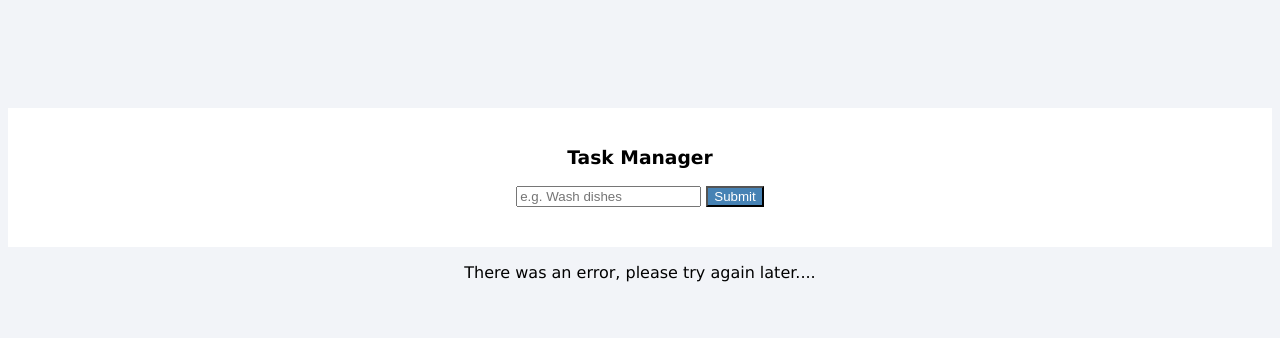
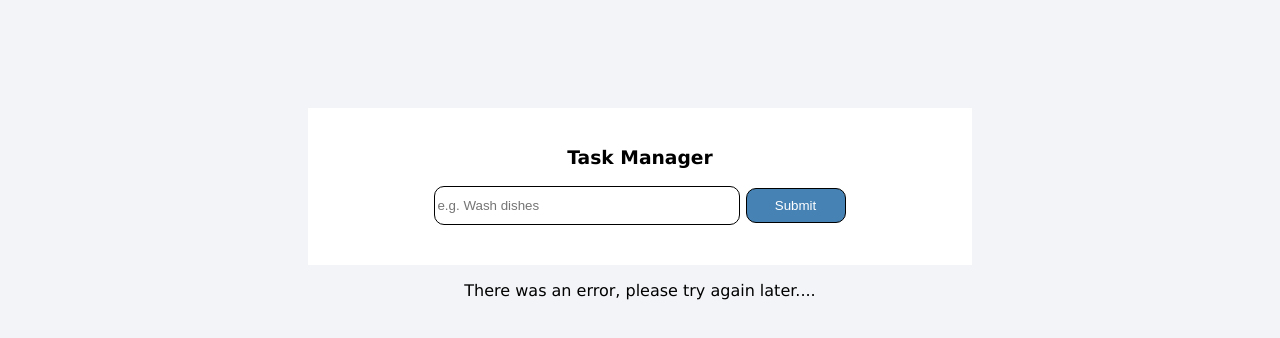
Before and after one commit to italianPalms/task_manager_app, a website: page index.html in a window 1280 px wide. Drawn offline with Linux system fonts and the light colour scheme.

Commit message:
add styling for input field and button

```diff
--- a/style.css
+++ b/style.css
@@ -11,9 +11,26 @@ body {
 .container {
     background-color: white;
     padding: 20px 20px 40px 20px;
+    margin-right: 300px;
+    margin-left: 300px;
 }
 
 button {
     background-color: steelblue;
     color: white;
+    width: 100px;
+    height: 35px;
+    border: 1px solid black;
+    border-radius: 10px;
 }
+
+.task-container {
+    padding: 40 px 20px 20px 20px;
+}
+
+input[name="task"] {
+    width: 300px;
+    height: 35px;
+    border: 1px solid black;
+    border-radius: 10px;
+}
```
